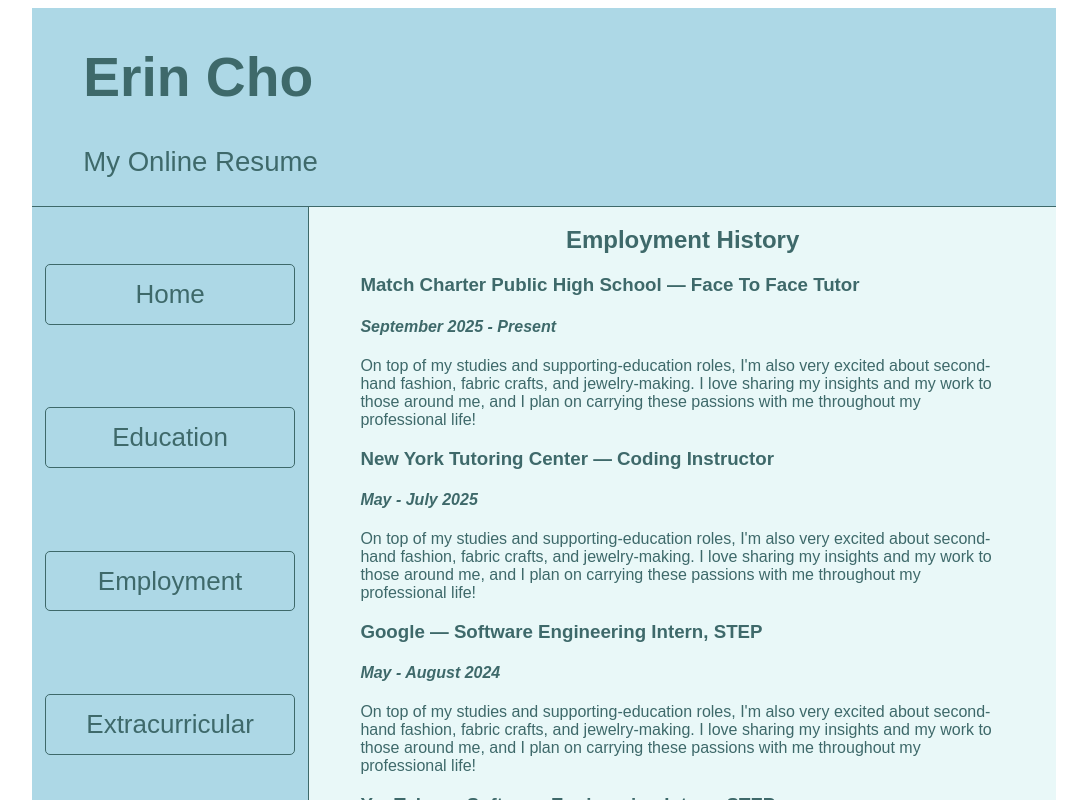
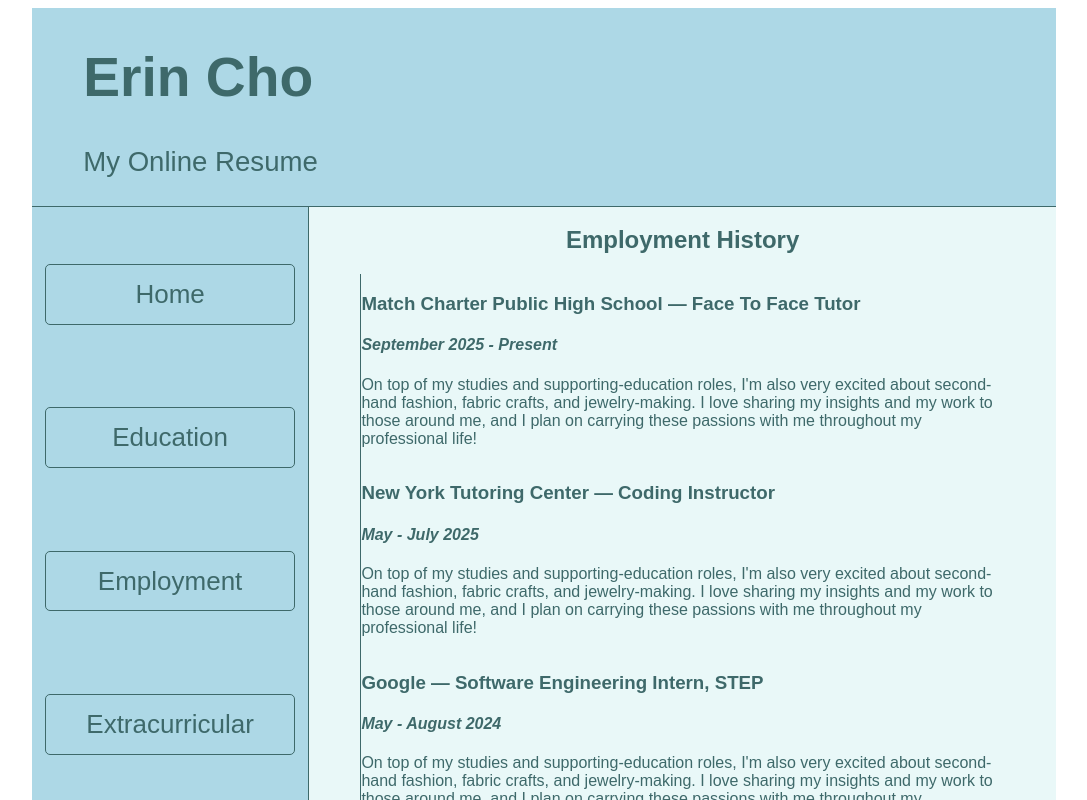
Before and after one commit to er1nh4/cs391a1-mp3, a React app: page /employment.html in a window 1280 px wide. Shown: the top 800 px of the page, without its empty margins (96-1183 px from the left). Built offline with nearby package versions, Linux system fonts and the light colour scheme; the HTML template or start-up script is replaced by a standard one.

Commit message:
Added work exp

```diff
--- a/src/components/main/Employment.tsx
+++ b/src/components/main/Employment.tsx
@@ -14,8 +14,15 @@ const StyledDiv = styled.div`
     color: #3e696a;
 `;
 
-const StyledHeader = styled.div`
+const StyledUnorderedList = styled.ul`
+    list-style: none;
+    padding-left: 0;
+`;
+
+const StyledList = styled.li`
+    float: left;
     text-align: left;
+    border-left: 1px solid #3e696a;
 `;
 
 export default function Employment() {
@@ -23,35 +30,40 @@ export default function Employment() {
         <StyledPage id="main-page">
             <StyledDiv>
                 <h2>Employment History</h2>
-                <StyledHeader>
+                <StyledUnorderedList>
+                    <StyledList>
                         <h3>Match Charter Public High School — Face To Face Tutor</h3>
                         <h4><em> September 2025 - Present </em></h4>
                         <p> On top of my studies and supporting-education roles, I'm also
                             very excited about second-hand fashion, fabric crafts, and jewelry-making.
                             I love sharing my insights and my work to those around me, and I plan on
                             carrying these passions with me throughout my professional life!</p>
-
+                    </StyledList>
+                    <StyledList>
                         <h3>New York Tutoring Center — Coding Instructor</h3>
                         <h4><em> May - July 2025 </em></h4>
                         <p> On top of my studies and supporting-education roles, I'm also
                             very excited about second-hand fashion, fabric crafts, and jewelry-making.
                             I love sharing my insights and my work to those around me, and I plan on
                             carrying these passions with me throughout my professional life!</p>
-
+                    </StyledList>
+                    <StyledList>
                         <h3>Google — Software Engineering Intern, STEP</h3>
                         <h4><em> May - August 2024 </em></h4>
                         <p> On top of my studies and supporting-education roles, I'm also
                             very excited about second-hand fashion, fabric crafts, and jewelry-making.
                             I love sharing my insights and my work to those around me, and I plan on
                             carrying these passions with me throughout my professional life!</p>
-
+                    </StyledList>
+                    <StyledList>
                         <h3>YouTube — Software Engineering Intern, STEP</h3>
                         <h4><em> June - September 2023 </em></h4>
                         <p> On top of my studies and supporting-education roles, I'm also
                             very excited about second-hand fashion, fabric crafts, and jewelry-making.
                             I love sharing my insights and my work to those around me, and I plan on
                             carrying these passions with me throughout my professional life!</p>
-                </StyledHeader>
+                    </StyledList>
+                </StyledUnorderedList>
             </StyledDiv>
         </StyledPage>
     )
```
Lines whose indentation alone changed are shown as unchanged.
